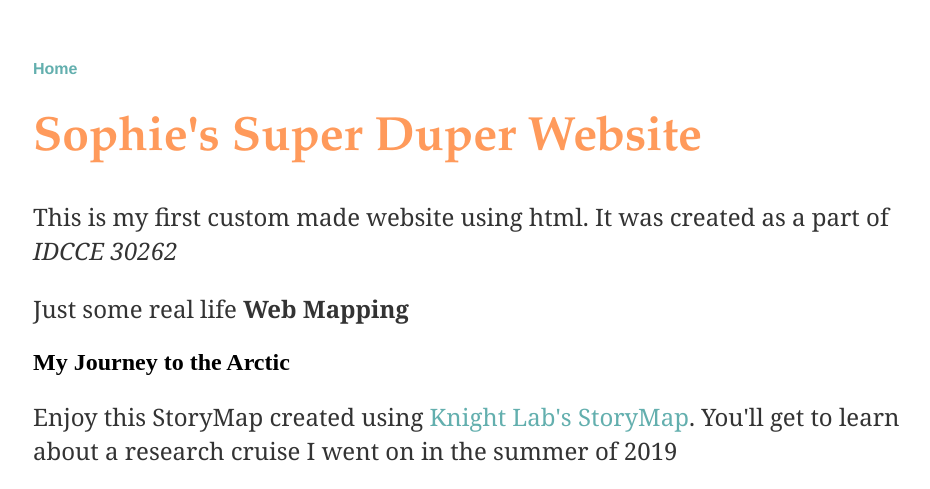
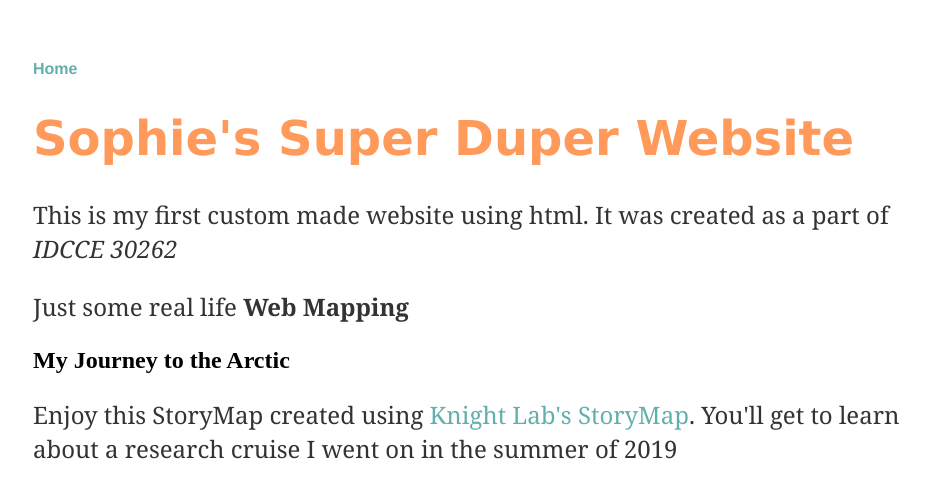
Before and after one commit to sophspilio/sophspilio.github.io, a Jekyll site: the page built from index.html, in a window 1280 px wide. Shown: the top 489 px of the page, without its empty margins (159-1089 px from the left). Built offline with Jekyll 4.4.1, drawn with Linux system fonts in a browser that asks for light colours; grey boxes are pictures that could not be loaded.

Commit message:
Update main.css

```diff
--- a/css/main.css
+++ b/css/main.css
@@ -22,7 +22,7 @@ a:hover {
 }
 h1 {
     font-size: 3em;
-    font-family: 'Garamond', 'Times New Roman', 'Serif';
+    font-family: 'Verdana', 'Times New Roman', 'Serif';
     color: #FF9A5B;
 }
 p {
```
